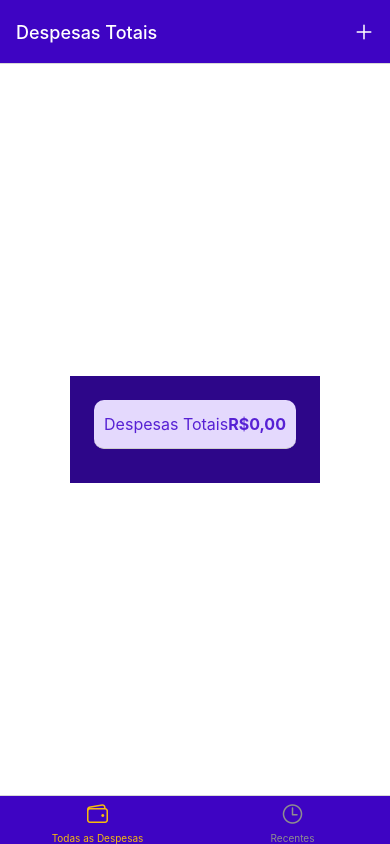
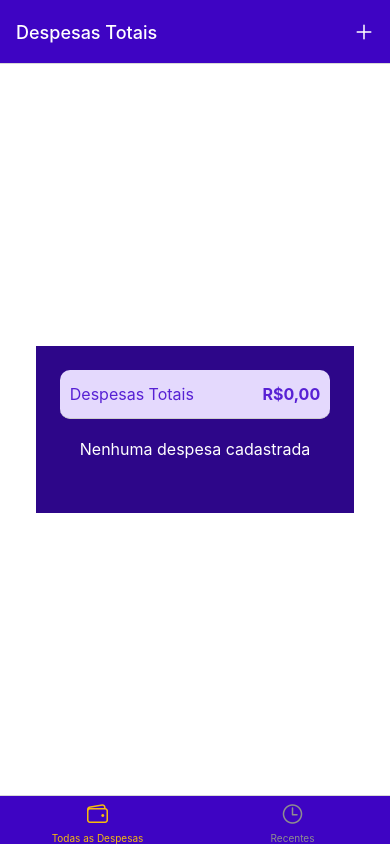
Before and after one commit to MarceloBxD/ExpenseTracker, a React Native app: screen / in a window 390 px wide. Built offline with nearby package versions, Linux system fonts and the light colour scheme.

Commit message:
chore: Update ExpensesList to display a message when there are no expenses

```diff
--- a/components/ExpensesList/index.tsx
+++ b/components/ExpensesList/index.tsx
@@ -56,11 +56,16 @@ const ExpenseItem = ({ item }: { item: ItemProps }) => {
 
 export default function ExpensesList({ expenses }: ExpensesProps) {
   return (
+    <>
+      {expenses.length === 0 && (
+        <Text style={styles.noExpenses}>Nenhuma despesa cadastrada</Text>
+      )}
       <FlatList
         style={styles.flatList}
         data={expenses}
         renderItem={({ item }) => <ExpenseItem item={item} />}
         keyExtractor={(item) => item.id}
       />
+    </>
   );
 }
--- a/components/ExpensesList/styles.ts
+++ b/components/ExpensesList/styles.ts
@@ -37,4 +37,10 @@ export const styles = StyleSheet.create({
   pressed: {
     opacity: 0.75,
   },
+  noExpenses: {
+    color: "#fff",
+    fontSize: 16,
+    textAlign: "center",
+    padding: 20,
+  },
 });
--- a/contexts/ExpensesContext.tsx
+++ b/contexts/ExpensesContext.tsx
@@ -55,7 +55,6 @@ export const ExpensesProvider = ({
   const DUMMY_EXPENSES: Expense[] = [];
 
   const [expensesState, dispatch] = useReducer(expensesReducer, DUMMY_EXPENSES);
-  const [expensesEmpty, setEmptyExpenses] = useState(false);
 
   const STORAGE_KEY = "expenses";
 
@@ -63,8 +62,9 @@ export const ExpensesProvider = ({
     const loadExpenses = async () => {
       try {
         const expenses = await AsyncStorage.getItem(STORAGE_KEY);
-        if (!expenses) {
-          return setEmptyExpenses(true);
+
+        if (expenses === null) {
+          return;
         }
 
         const parsedExpenses = JSON.parse(expenses).map((expense: Expense) => ({
@@ -120,7 +120,6 @@ export const ExpensesProvider = ({
     addExpense,
     deleteExpense,
     updateExpense,
-    expensesEmpty,
   };
 
   return (
--- a/screens/AllExpenses/index.tsx
+++ b/screens/AllExpenses/index.tsx
@@ -13,6 +13,8 @@ type AllExpensesProps = {
 export const AllExpenses = ({ navigation }: AllExpensesProps) => {
   const { expenses } = useExpenses();
 
+
+
   return (
     <View style={styles.container}>
       <ExpensesOutput expenses={expenses} expensesPeriod="Despesas Totais" />
--- a/screens/ManageExpenses/styles.ts
+++ b/screens/ManageExpenses/styles.ts
@@ -36,7 +36,7 @@ export const styles = StyleSheet.create({
     borderRadius: 8,
   },
   errorText: {
-    color: GlobalStyles.colors.error50,
+    color: GlobalStyles.colors.error500,
     marginBottom: 16,
   },
 });
```
Also changed, not shown: screens/ManageExpenses/index.tsx (+12 -1 lines). Lines whose indentation alone changed are shown as unchanged.
